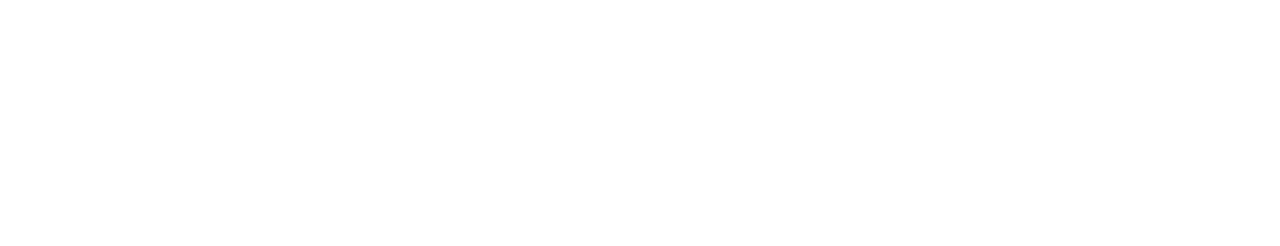
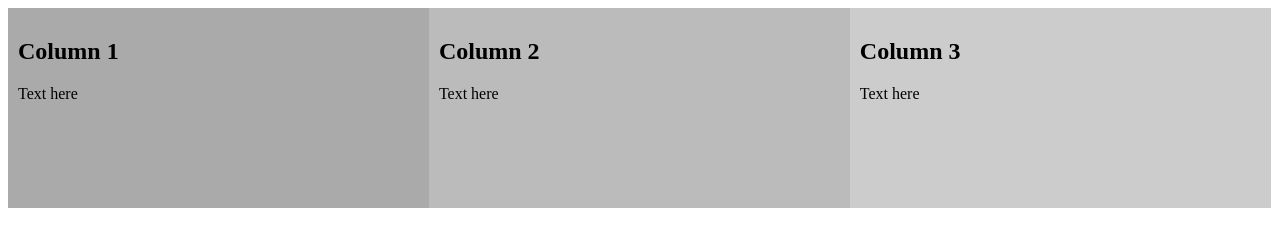
Before and after one commit to Buhler1/github-practice, a plain HTML site: page index.html in a window 1280 px wide. Drawn offline with Linux system fonts and the light colour scheme.

Commit message:
added three columns to index

```diff
--- a/index.html
+++ b/index.html
@@ -8,6 +8,19 @@
     <title>Document</title>
 </head>
 <body>
-
+    <div class="row">
+        <div class="column" id="box1">
+            <h2>Column 1</h2>
+            <p>Text here</p>
+        </div>
+        <div class="column" id="box2">
+            <h2>Column 2</h2>
+            <p>Text here</p>
+        </div>
+        <div class="column" id="box3">
+            <h2>Column 3</h2>
+            <p>Text here</p>
+        </div>
+    </div>
 </body>
 </html>
--- a/styles.css
+++ b/styles.css
@@ -0,0 +1,28 @@
+* {
+    box-sizing: border-box;
+}
+
+.column {
+    float: left;
+    width: 33.3%;
+    padding: 10px;
+    height: 200px;
+}
+
+.row::after {
+    content: "";
+    display: table;
+    clear: both;
+}
+
+#box1 {
+    background-color: #aaa;
+}
+
+#box2 {
+    background-color: #bbb;
+}
+
+#box3 {
+    background-color: #ccc;
+}
```
